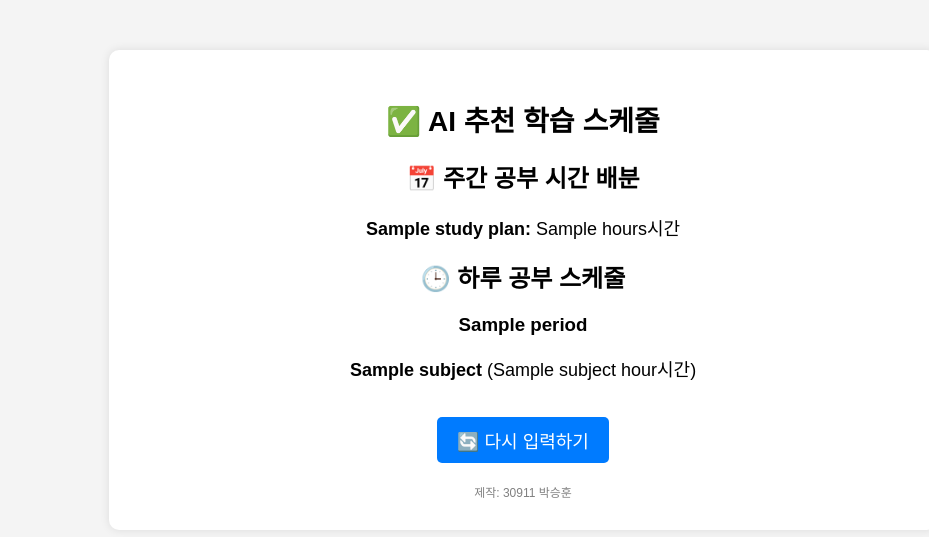
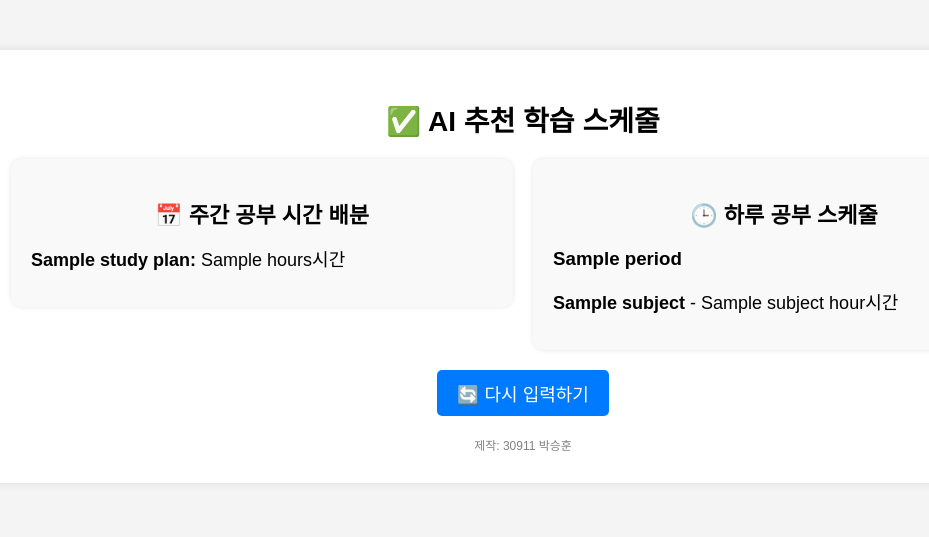
Before and after one commit to DanHyu0205/flask-study-planner, a Flask app: template templates/result.html in a window 1280 px wide. Shown: the top 537 px of the page, without its empty margins (117-1046 px from the left). Run offline with Flask 3, Linux system fonts and the light colour scheme; the template is opened without the code that fills it: most values are stand-ins (such as "Sample title", 1, 10 or a date in 2020).

Commit message:
Updated UI for better user experience

```diff
--- a/templates/result.html
+++ b/templates/result.html
@@ -13,7 +13,7 @@
             padding: 0;
         }
         .container {
-            width: 60%;
+            width: 80%;
             background: white;
             padding: 30px;
             margin: 50px auto;
@@ -22,6 +22,27 @@
         }
         h1 {
             font-size: 28px;
+            margin-bottom: 20px;
+        }
+        .schedule-container {
+            display: flex;
+            justify-content: space-between;
+            align-items: flex-start;
+            gap: 20px;
+            margin-top: 20px;
+        }
+        .schedule-box {
+            width: 48%;
+            padding: 20px;
+            background: #f9f9f9;
+            border-radius: 10px;
+            box-shadow: 0px 0px 5px rgba(0, 0, 0, 0.1);
+            text-align: left;
+        }
+        h2 {
+            font-size: 22px;
+            margin-bottom: 10px;
+            text-align: center;
         }
         ul {
             list-style: none;
@@ -55,27 +76,33 @@
     <div class="container">
         <h1>✅ AI 추천 학습 스케줄</h1>
 
+        <div class="schedule-container">
+            <!-- 왼쪽: 주간 공부 스케줄 -->
+            <div class="schedule-box">
                 <h2>📅 주간 공부 시간 배분</h2>
                 <ul>
                     {% for subject, hours in study_plan.items() %}
                         <li><strong>{{ subject }}:</strong> {{ hours }}시간</li>
                     {% endfor %}
                 </ul>
+            </div>
 
+            <!-- 오른쪽: 하루 공부 스케줄 -->
+            <div class="schedule-box">
                 <h2>🕒 하루 공부 스케줄</h2>
                 {% for period, subjects in schedule.items() %}
                     <h3>{{ period }}</h3>
                     <ul>
                         {% for subject in subjects %}
-                    <li><strong>{{ subject }}</strong> ({{ subject_hours[subject] }}시간)</li>
+                            <li><strong>{{ subject }}</strong> - {{ subject_hours[subject] }}시간</li>
                         {% endfor %}
                     </ul>
                 {% endfor %}
+            </div>
+        </div>
 
         <a href="/">🔄 다시 입력하기</a>
-        <div class="footer">
-            제작: 30911 박승훈
-        </div>
+        <div class="footer">제작: 30911 박승훈</div>
     </div>
 </body>
 </html>
```
Also changed, not shown: templates/index.html (+22 -19 lines). Lines whose indentation alone changed are shown as unchanged.
